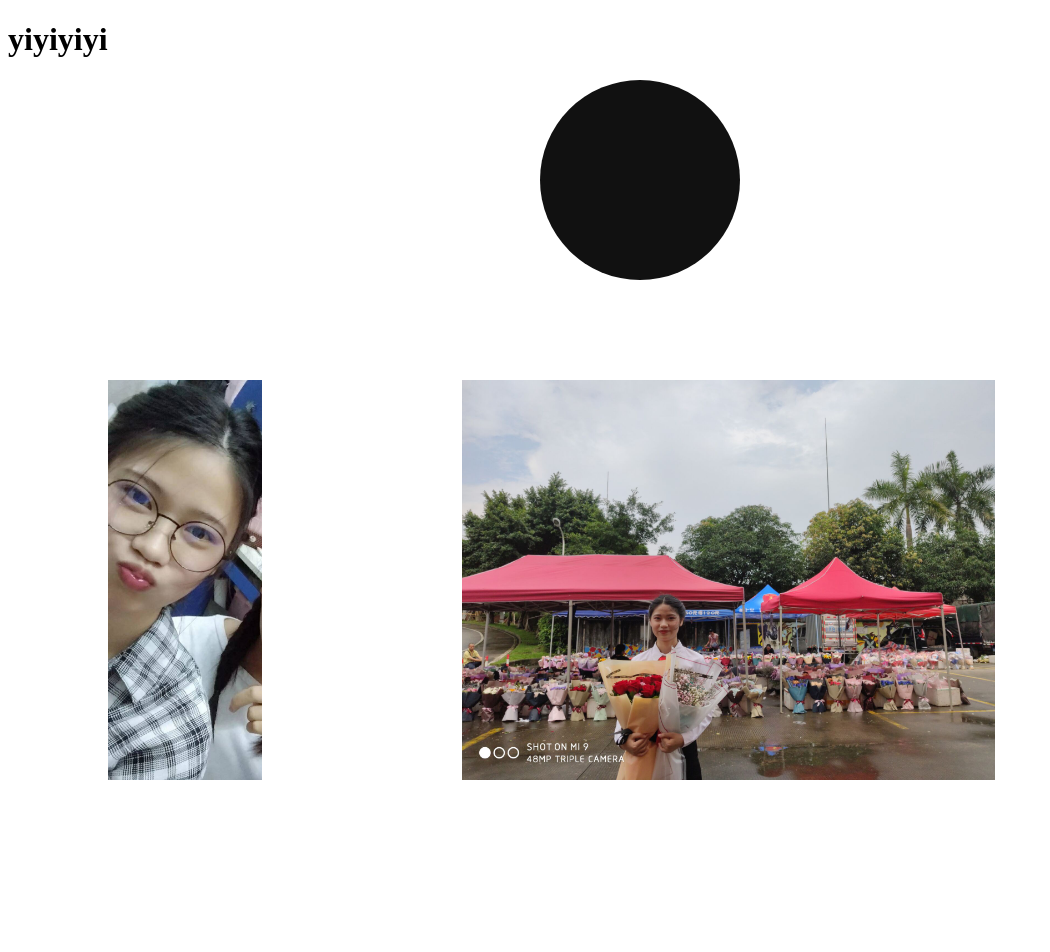
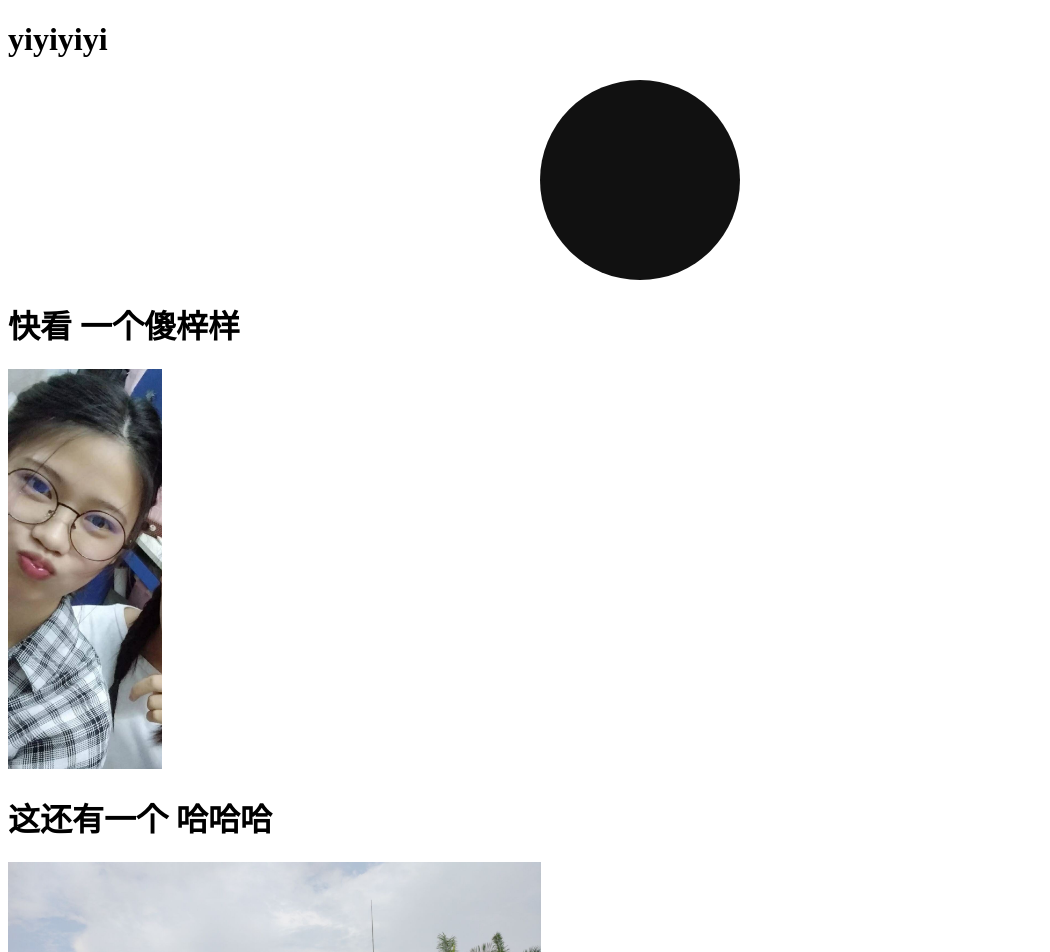
Before and after one commit to muyangqipan/muyang.github.io, a plain HTML site: page index.html in a window 1280 px wide. Shown: the top 952 px of the page, without its empty margins (0-1050 px from the left). Before the commit the page ends 880 px from the top, so only its background shows below. Drawn offline with Linux system fonts and the light colour scheme.

Commit message:
修改照片位置

```diff
--- a/index.html
+++ b/index.html
@@ -11,16 +11,14 @@
 			background: #111;
 			margin: 0 auto;
 		}
-		img{
-			float: left;
-			margin: 100px;
-		}
 	</style>
 </head>
 <body>
 	<h1>yiyiyiyi</h1>
 	<div class="box"></div>
+	<h1>快看 一个傻梓样</h1>
 	<img src="./1.jpg" alt="" width="154px" height="400px">
+	<h1>这还有一个 哈哈哈</h1>
 	<img src="./2.jpg" alt="" width="533px" height="400px">
 </body>
 </html>
```
